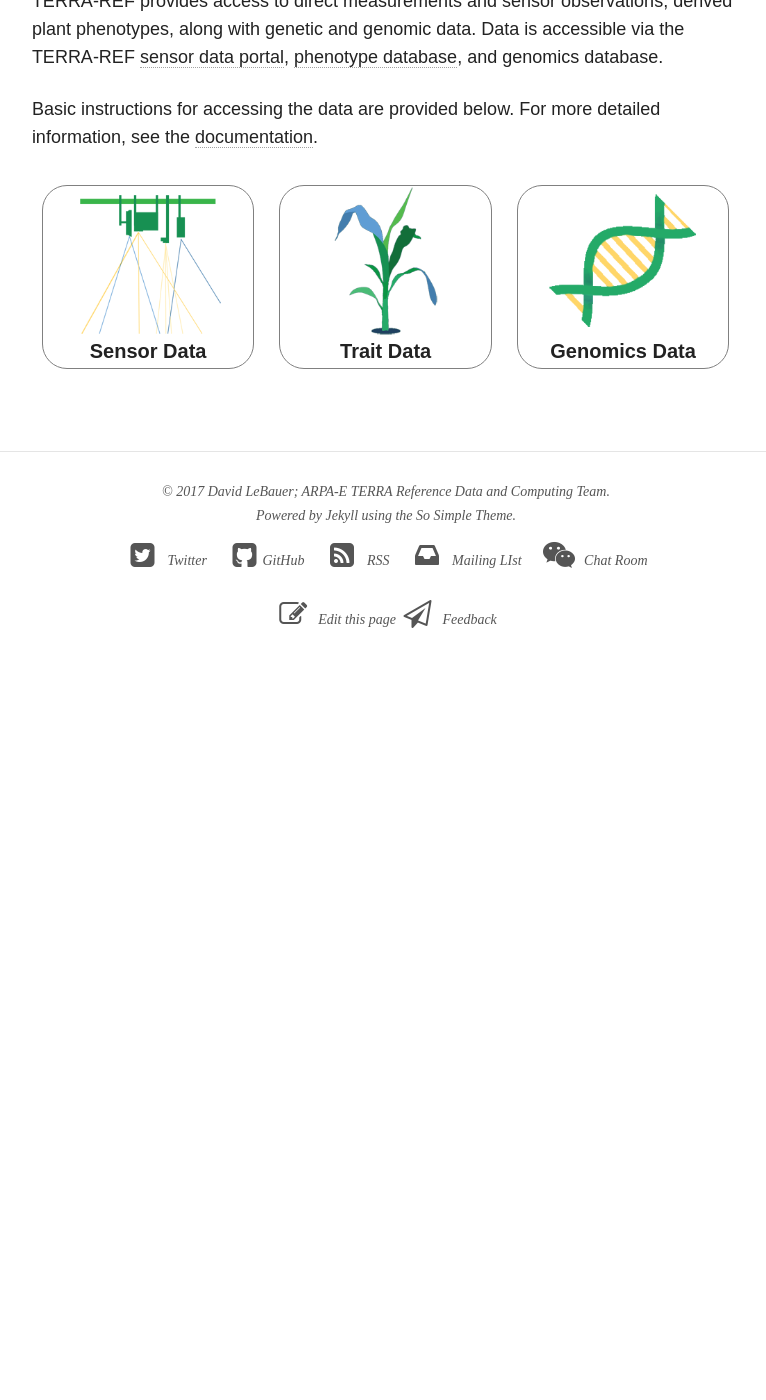
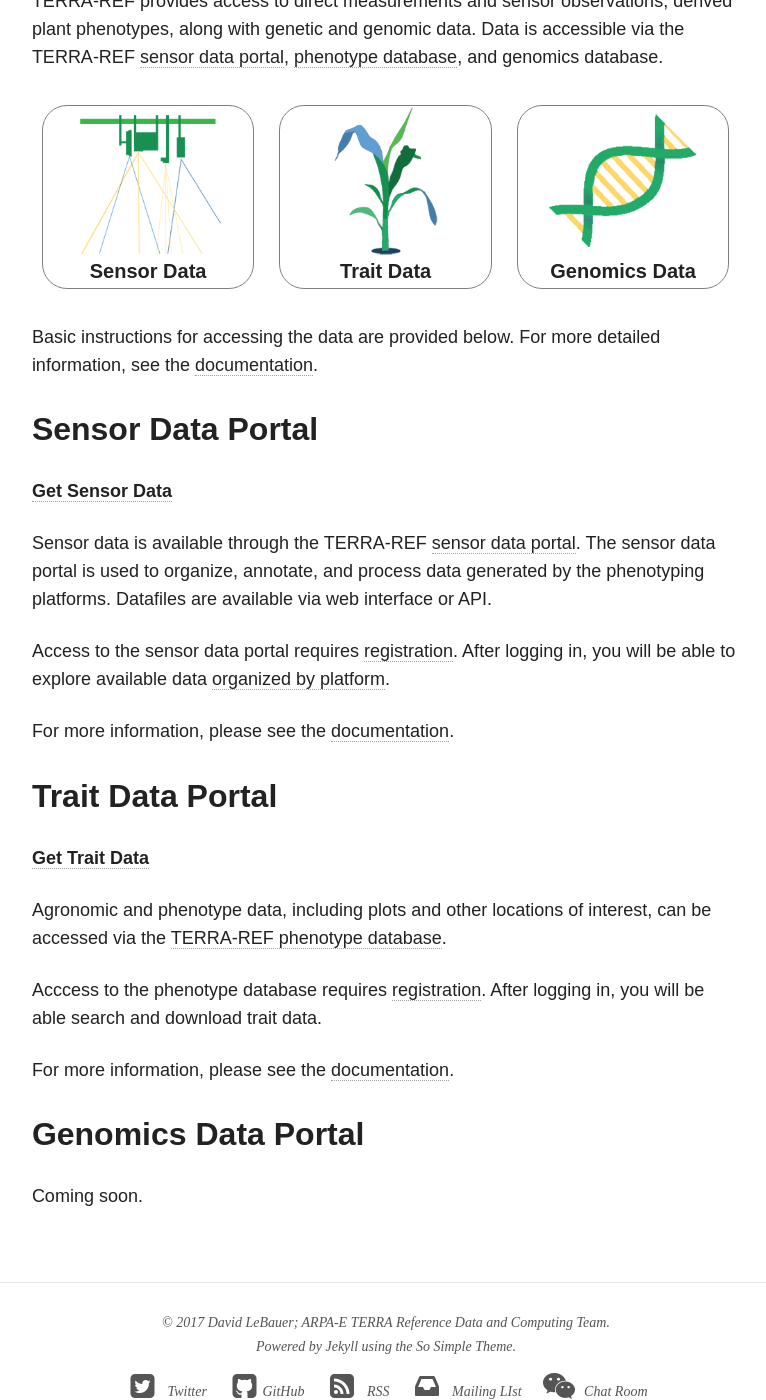
Before and after one commit to terra-reference/terraref.github.io, a Jekyll site: the page built from data/index.md, in a window 1280 px wide and 1400 px high, scrolled down 344 px. Shown: the whole window, without its empty margins (254-1020 px from the left). Built offline with Jekyll 4.4.1, drawn with Linux system fonts in a browser that asks for light colours; nearby versions of some CDN libraries; before the commit the page ends 1042 px from its top, so only the background shows below that.

Commit message:
Restructured data and home pages

```diff
--- a/_data/navigation.yml
+++ b/_data/navigation.yml
@@ -5,9 +5,6 @@
 
 - title: Data
   url: /data/
-
-- title: Science
-  url: /science/
 
 - title: About
   url: /about/
--- a/data/index.md
+++ b/data/index.md
@@ -7,23 +7,49 @@ _Please note that TERRA-REF is still under development, data availability is lim
 
 TERRA-REF provides access to direct measurements and sensor observations, derived plant phenotypes, along with genetic and genomic data. Data is accessible via the TERRA-REF [sensor data portal](https://terraref.ncsa.illinois.edu/clowder/), [phenotype database](https://terraref.ncsa.illinois.edu/bety/), and genomics database.
 
-Basic instructions for accessing the data are provided below.  For more detailed information, see the <a href="https://terraref.gitbooks.io/terraref-documentation/content/user/how-to-access-data.html">documentation</a>.
 
 
 <p style="width=100%">
-<a href="sensors" style="border: 0">
+<a href="#sensor-data-portal" style="border: 0">
 <span style="margin:10px; display:inline-block; border:1px solid grey; text-align:center; font-size:20px; font-weight: bold; width: 30%; border-radius: 25px">
    <img src="/images/new/sensor sq.png" style="width: 150px"><br/>
    Sensor Data
 </span></a>
-<a href="traits" style="border: 0">
+<a href="#trait-data-portal" style="border: 0">
 <span style="margin:10px; display:inline-block; border:1px solid grey; text-align:center; font-size:20px; font-weight: bold; width: 30%; border-radius: 25px">
    <img src="/images/new/traits sq.png" style="width: 150px"><br/>
    Trait Data
 </span></a>
-<a href="genomics" style="border: 0">
+<a href="#genomics-data-portal" style="border: 0">
 <span style="margin:10px; display:inline-block; border:1px solid grey; text-align:center; font-size:20px; font-weight: bold; width: 30%; border-radius: 25px">
    <img src="/images/new/genomics sq.png" style="width: 150px"><br/>
    Genomics Data
 </span></a>
 </p>
+
+Basic instructions for accessing the data are provided below.  For more detailed information, see the <a href="https://terraref.gitbooks.io/terraref-documentation/content/user/how-to-access-data.html">documentation</a>.
+
+## Sensor Data Portal
+<a href="https://terraref.ncsa.illinois.edu/clowder/"><b>Get Sensor Data</b></a>
+
+Sensor data is available through the TERRA-REF [sensor data portal](https://terraref.ncsa.illinois.edu/clowder/).  The sensor data portal is used to organize, annotate, and process data generated by the phenotyping platforms.  Datafiles are available via web interface or API.
+
+Access to the sensor data portal requires [registration](https://terraref.ncsa.illinois.edu/clowder/signup).  After logging in, you will be able to explore available data [organized by platform](https://terraref.ncsa.illinois.edu/clowder/spaces).
+
+For more information, please see the <a href="https://terraref.gitbooks.io/terraref-documentation/content/user/using-clowder.html">documentation</a>.
+
+
+## Trait Data Portal
+
+<a href="https://terraref.ncsa.illinois.edu/bety/"><b>Get Trait Data</b></a>
+
+Agronomic and phenotype data, including plots and other locations of interest, can be accessed via the [TERRA-REF phenotype database](https://terraref.ncsa.illinois.edu/bety/).
+
+Acccess to the phenotype database requires [registration](https://terraref.ncsa.illinois.edu/bety/signup).  After logging in, you will be able search and download trait data.
+
+For more information, please see the <a href="https://terraref.gitbooks.io/terraref-documentation/content/user/using-betydb.html">documentation</a>.
+
+
+## Genomics Data Portal
+
+Coming soon.
```
Also changed, not shown: data/genomics.md (deleted, +0 -9 lines), data/sensors.md (deleted, +0 -11 lines), data/traits.md (deleted, +0 -12 lines), index.md (+33 -16 lines), images/new/compute2.png (added), images/new/gantry2.png (added), images/new/genomics2.png (added), images/new/greenhouse2.png (added), images/new/tractor2.png (added), images/new/uav2.png (added).
